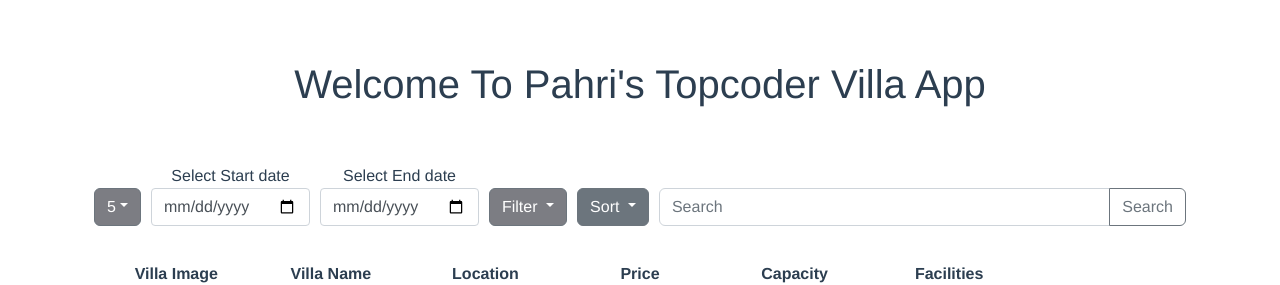
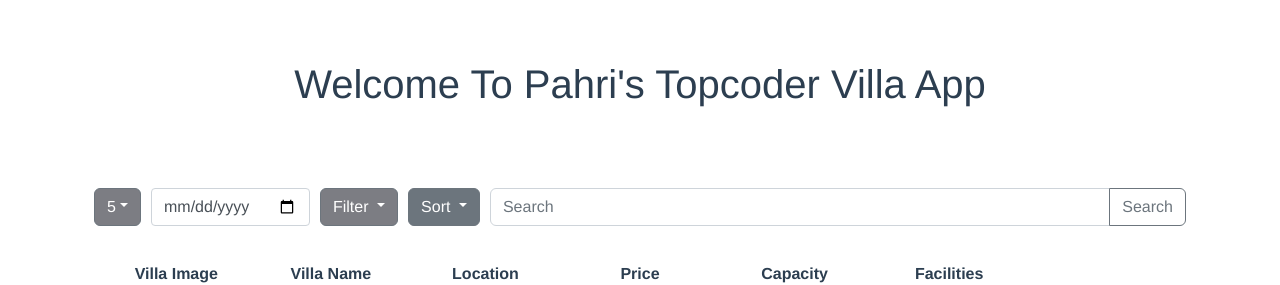
Before and after one commit to muhammadyulasfipahrizal/TopCoder-Vue.js-VillaApp, a Vue app: page / in a window 1280 px wide. Shown: the top 285 px of the page. Built offline with nearby package versions, Linux system fonts and the light colour scheme.

Commit message:
progress on adding filter date functionallity

```diff
--- a/package.json
+++ b/package.json
@@ -11,6 +11,7 @@
     "bootstrap": "^5.2.3",
     "core-js": "^3.8.3",
     "jquery": "^3.6.4",
+    "mitt": "^3.0.0",
     "popper.js": "^1.16.1",
     "vue": "^3.2.13"
   },
--- a/src/components/listinputs/EndDate.vue
+++ /dev/null
@@ -1,36 +0,0 @@
-<template>
-  <div>
-    <label for="datepicker">Select End date</label>
-    <input
-      id="datepicker"
-      type="date"
-      class="form-control"
-      v-model="selectedDate"
-    >
-  </div>
-</template>
-
-<script>
-export default {
-  name: "EndDate",
-  data() {
-    return {
-      selectedDate: null
-    };
-  }
-};
-</script>
-
-<style scoped>
-/* Optional: add some styling to the input */
-input {
-  padding: 0.375rem 0.75rem;
-  font-size: 1rem;
-  line-height: 1.5;
-  color: #495057;
-  background-color: #fff;
-  border: 1px solid #ced4da;
-  border-radius: 0.25rem;
-  transition: border-color 0.15s ease-in-out, box-shadow 0.15s ease-in-out;
-}
-</style>
--- a/src/components/listinputs/StartDate.vue
+++ b/src/components/listinputs/StartDate.vue
@@ -1,11 +1,11 @@
 <template>
   <div>
-    <label for="datepicker">Select Start date</label>
     <input
       id="datepicker"
       type="date"
       class="form-control"
       v-model="selectedDate"
+      @change="$emit('selected-date', selectedDate)"
     >
   </div>
 </template>
@@ -17,6 +17,19 @@ export default {
     return {
       selectedDate: null
     };
+  },
+  computed: {
+    selectedDateObject() {
+      return this.selectedDate ? new Date(this.selectedDate) : null;
+    }
+  },
+  watch: {
+    selectedDate(newValue, oldValue) {
+    console.log('Selected date changed: ', newValue);
+    if (newValue && newValue !== oldValue) {
+      this.$emit('selected-date', newValue);
+      }
+    }
   }
 };
 </script>
--- a/src/components/rows/RowComponent.vue
+++ b/src/components/rows/RowComponent.vue
@@ -2,8 +2,7 @@
   <div class="container">
     <div class="list-input">
       <load-number @updateLoadNumber="handleLoadNumberChange" class="input input-align" />
-      <StartDate class="input" />
-      <EndDate class="input" />
+      <StartDate v-model="selectedDate" class="input input-align"/>
       <FilterInput class="input input-align" />
       <SortInput @update-sort-order="handleSortOrderChange" class="input input-align" />
       <SearchInput @update-search-term="updateSearchTerm" @search="performSearch" class="search-input" />
@@ -23,10 +22,11 @@
 </template>
 
 <script>
+import mitt from 'mitt';
+
 import ListProperty from '../listproperty/ListProperty';
 import LoadNumber from '../listinputs/LoadNumber';
 import StartDate from "../listinputs/StartDate.vue";
-import EndDate from "../listinputs/EndDate.vue";
 import FilterInput from "../listinputs/FilterInput.vue";
 import SortInput from "../listinputs/SortInput.vue";
 import SearchInput from "../listinputs/SearchInput.vue";
@@ -40,7 +40,6 @@ export default {
   components: {
     RowUi,
     StartDate,
-    EndDate,
     LoadNumber,
     FilterInput,
     SortInput,
@@ -54,14 +53,37 @@ export default {
     },
   },
   computed: {
+    selectedDateFormatted() {
+      if (!this.selectedDate) {
+        return null;
+      }
+      const date = new Date(this.selectedDate);
+      const year = date.getFullYear();
+      const month = date.getMonth() + 1;
+      const day = date.getDate();
+      return `${year}-${month.toString().padStart(2, '0')}-${day.toString().padStart(2, '0')}`;
+    },
     slicedVillas() {
-      return this.filteredVillas.slice(0, this.selectedRowsPerPage);
+      const filteredVillas = this.filteredVillas;
+      return filteredVillas ? filteredVillas.slice(0, this.selectedRowsPerPage) : [];
     },
     filteredVillas() {
     let filtered = this.villas;
+
+    // filter by search term
     if (this.searchTerm !== '') {
       filtered = filtered.filter(villa => villa.name.toLowerCase().includes(this.searchTerm.toLowerCase()));
     }
+
+    // filter by selected date
+    if (this.selectedDateFormatted) {
+      filtered = filtered.filter(villa => {
+        const availableDates = villa.availableDates;
+        return availableDates.some(date => date === this.selectedDateFormatted);
+      });
+    }
+
+    // sort by selected order
     filtered = filtered.sort((a, b) => {
       switch (this.sortOrder) {
         case 'ascending':
@@ -72,13 +94,18 @@ export default {
           return 0;
       }
     });
-      return filtered;
-    }
+
+    return filtered.slice(0, this.selectedRowsPerPage);
+  },
 },
   watch: {
     selectedRowsPerPage() {
       this.$forceUpdate();
     },
+    selectedDate() {
+      console.log('selectedDate', this.selectedDate);
+      this.emitter.emit('selected-date', this.selectedDate);
+    }
   },
   methods: {
     performSearch() {
@@ -103,7 +130,14 @@ export default {
       searchTerm: '',
       sortOrder: '',
       villas: VillaData,
+      selectedDate: null,
+      emitter: mitt(),
     };
+  },
+  created() {
+    this.emitter.on('selected-date', (date) => {
+      this.selectedDate = date;
+    });
   },
 }
 </script>
--- a/src/components/rows/VillaData.js
+++ b/src/components/rows/VillaData.js
@@ -7,6 +7,7 @@ export default [
         price: 'Rp 125.000',
         capacity: '2-4 People',
         amenities: 'Toilet, Free Wifi',
+        availableDate: '2023-03-28'
     },
     {
         id: 2,
@@ -16,6 +17,7 @@ export default [
         price: 'Rp 200.000',
         capacity: '4-6 People',
         amenities: 'Toilet, Free Wifi, Private Pool',
+        availableDate: '2023-03-29'
     },
     {
         id: 3,
@@ -25,6 +27,7 @@ export default [
         price: 'Rp 350.000',
         capacity: '6-8 People',
         amenities: 'Toilet, Free Wifi, Private Beach Access',
+        availableDate: '2023-03-30'
     },
     {
         id: 4,
```
Also changed, not shown: 1 other file (tests, documents, lock files or other folders). Lines whose indentation alone changed are shown as unchanged.
